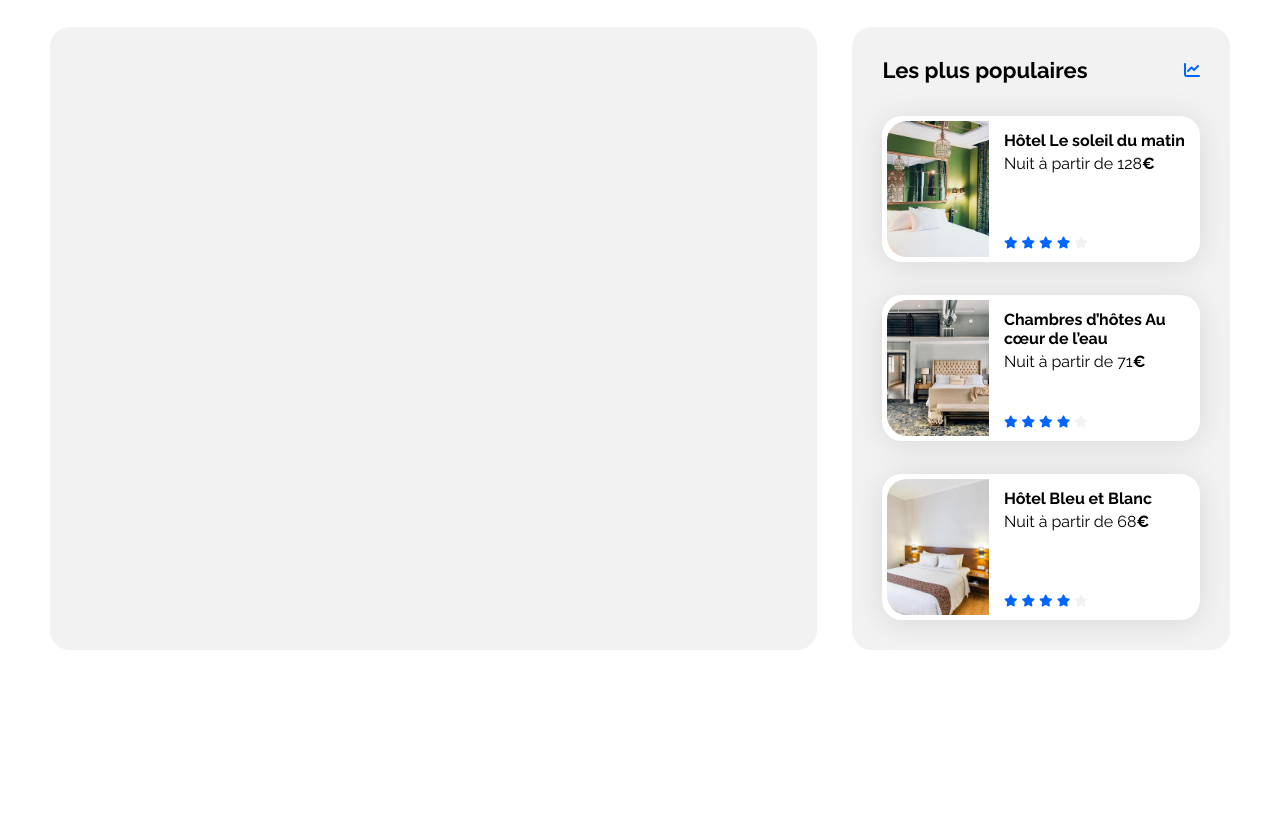
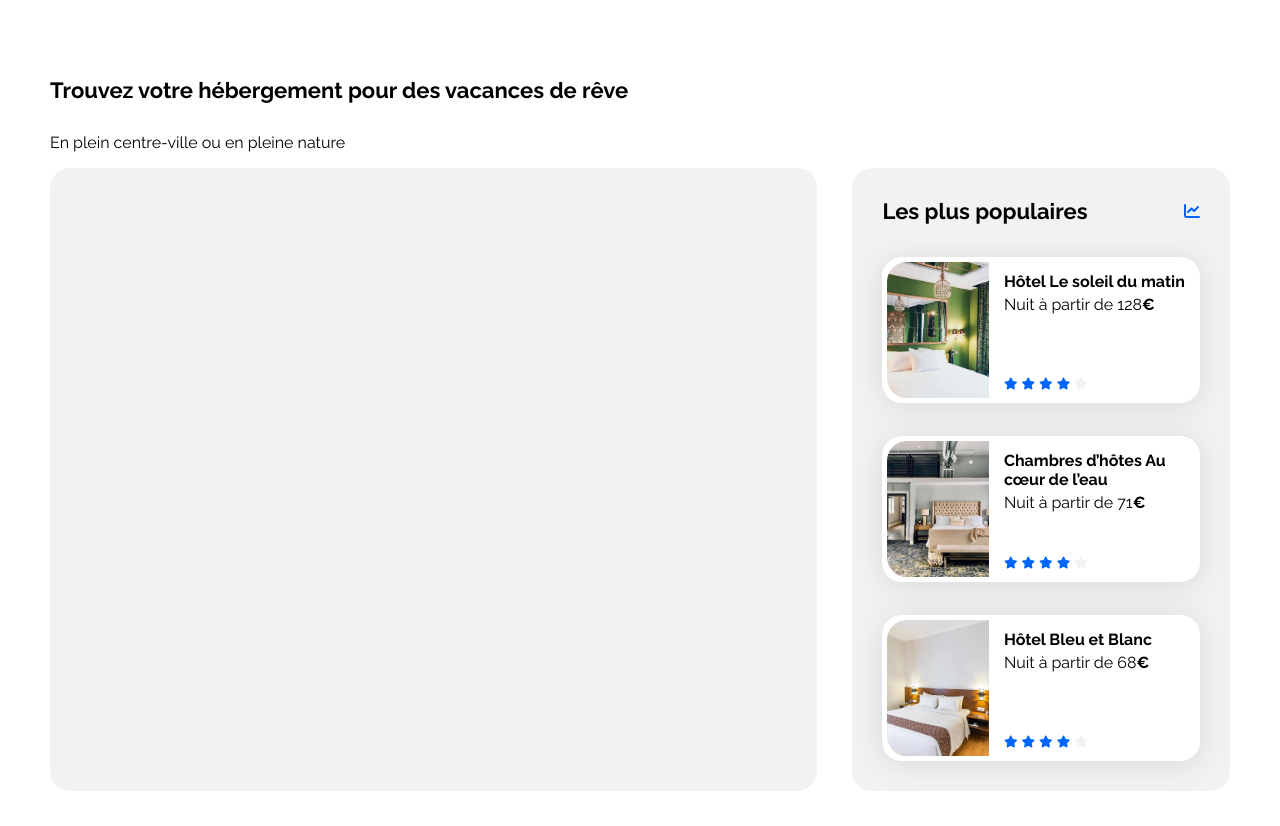
Before and after one commit to D-Sriver/Projet_2_booki_oc, a plain HTML site: page index.html in a window 1280 px wide. Shown: the part 76-902 px from the top of the page. Before the commit the page ends 800 px from the top, so only its background shows below. Drawn offline with Linux system fonts and the light colour scheme.

Commit message:
📦 NEW: Headline

```diff
--- a/css/style.css
+++ b/css/style.css
@@ -20,15 +20,33 @@ body {
     justify-content: center;
 }
 
+h1 {
+font-size: 22px;
+}
+
+h2 {
+font-size: 18px;
+}
+
+h3 {
+font-size: 17px;
+}
+
+p {
+font-size: 16px;
+}
 ul {
     margin: 0;
 }
 
 .main-container {
+    display: flex;
+    flex-direction: column;
     width: 100%;
     max-width: 1440px;
     padding: 0 50px;
     box-sizing: border-box;
+    gap: 35px;
 }
 
 a {
@@ -116,7 +134,23 @@ header {
   header nav ul li:hover a {
     color: var(--main-color);
   }
+
+/******** info-gloup ***********/
+.info-gloup {
+    display: flex;
+    justify-content: space-between;
+}
+
+/********* headline ***********/
+
+.headline {
+    display: flex;
+    flex-direction: column;
+    justify-content: space-between;
+}
+
 /****** Hebergements ***********/
+
 .hebergements {
     width: 65%;
 }
--- a/index.html
+++ b/index.html
@@ -28,9 +28,16 @@
             </nav>
           </header>
         <main>
+
+            <div class="info-group">
+                <div class="headline">
+                    <h1>Trouvez votre hébergement pour des vacances de rêve</h1>
+                    <p>En plein centre-ville ou en pleine nature</p>
+                </div>
+            </div>
+
             <div class="hebergements-and-populaires">
                 <section class="hebergements">
-
                 </section>
                 <section class="populaires">
                     <div class="populaires-title">
```
